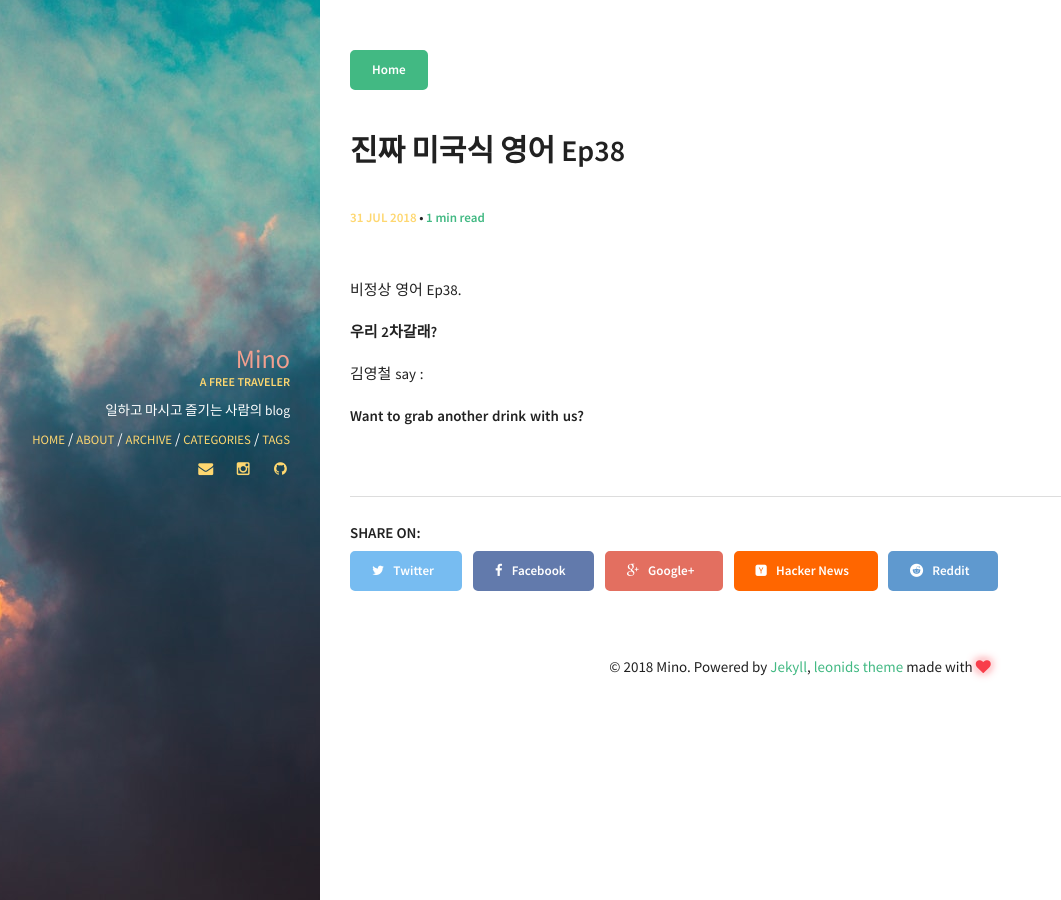
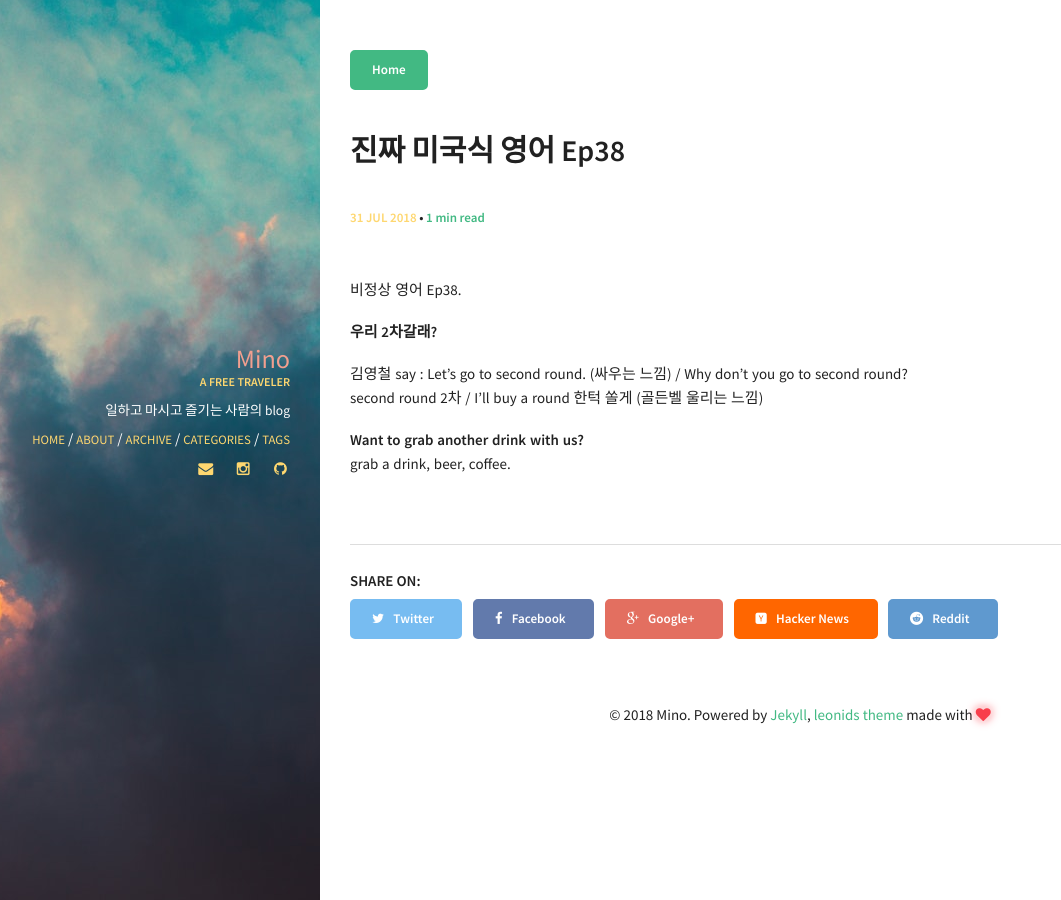
Before and after one commit to minoblog/minoblog.github.io, a Jekyll site: the page built from _posts/2018-07-31-Podcast-English-Ep38.md, in a window 1280 px wide. Shown: the whole page, without its empty margins (0-1061 px from the left). Built offline with Jekyll 4.4.1, drawn with Linux system fonts in a browser that asks for light colours.

Commit message:
Update 2018-07-31-Podcast-English-Ep38.md

```diff
--- a/_posts/2018-07-31-Podcast-English-Ep38.md
+++ b/_posts/2018-07-31-Podcast-English-Ep38.md
@@ -9,6 +9,8 @@ comments: true
 
 <b>우리 2차갈래?</b>
 
-김영철 say :
+김영철 say : Let's go to second round. &#40;싸우는 느낌&#41; / Why don't you go to second round? <br>
+second round 2차 / I'll buy a round 한턱 쏠게 &#40;골든벨 울리는 느낌&#41; <br>
 
-<b>Want to grab another drink with us?</b>
+<b>Want to grab another drink with us?</b> <br>
+grab a drink, beer, coffee.
```
